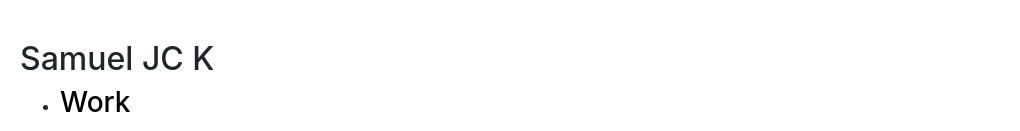
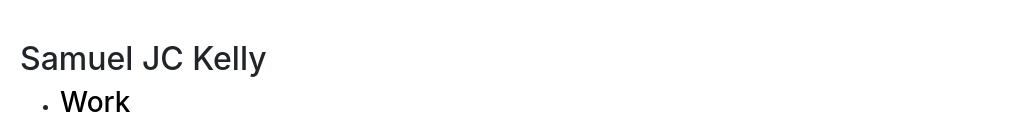
Before and after one commit to emkayoh/sjc-k, a plain HTML site: page index.html in a window 1280 px wide. Shown: the top 131 px of the page, without its empty margins (0-1020 px from the left). Drawn offline with nearby package versions, Linux system fonts and the light colour scheme.

Commit message:
Update index.html

```diff
--- a/index.html
+++ b/index.html
@@ -12,7 +12,7 @@
       <div class="row">
           <div class="col-md-3 col-sm-3 col-lg-3">
 
-          <h2> Samuel JC K</h2>
+          <h2> Samuel JC Kelly</h2>
 
         <ul>
     <li><a href =""> <h3>Work</h3></a> </li>
```
